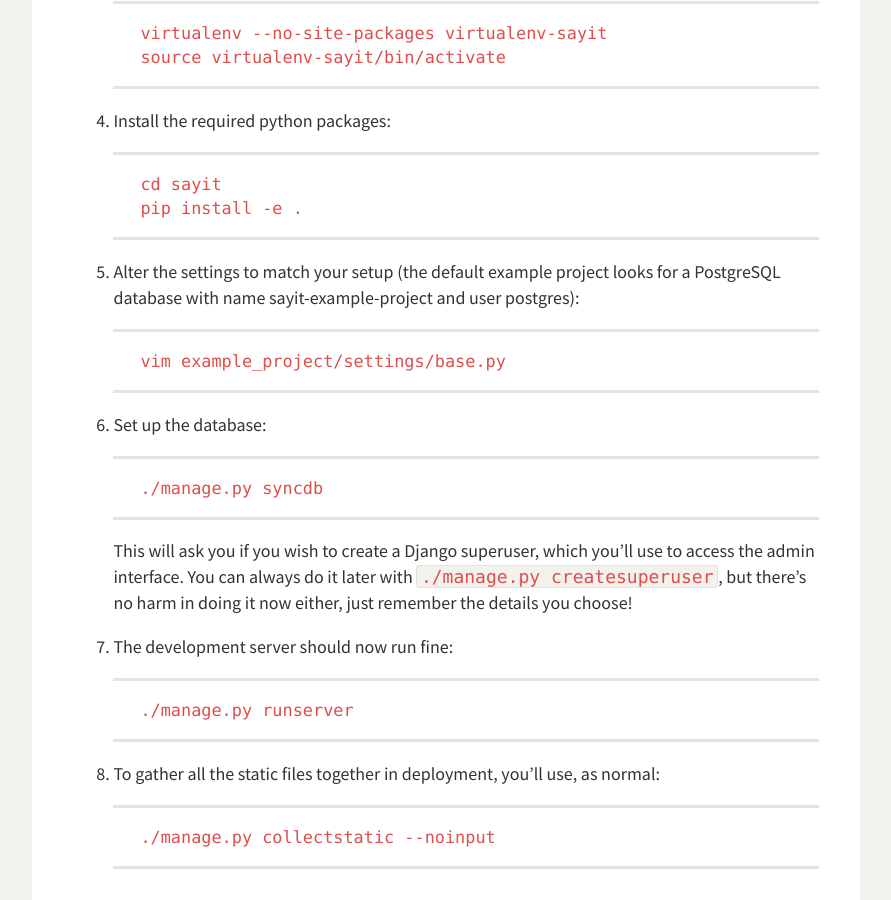
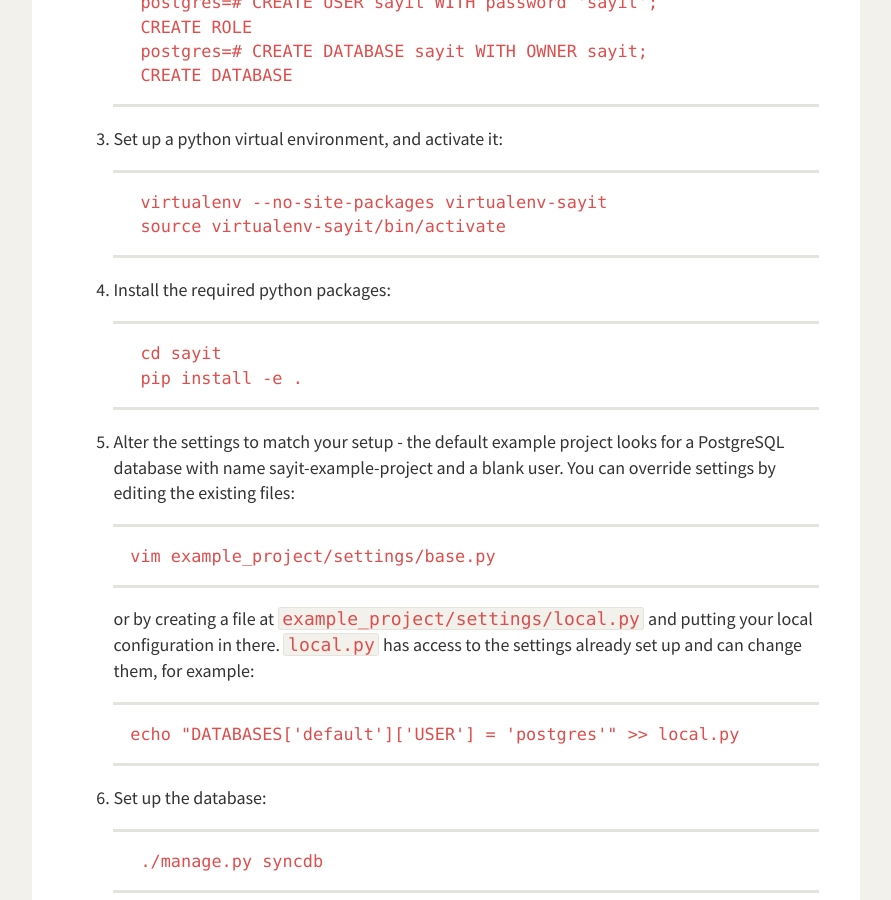
Before and after one commit to mysociety/sayit, a Jekyll site: the page built from install.md, in a window 1280 px wide and 900 px high, scrolled down 2928 px. Shown: the whole window, without its empty margins (56-947 px from the left). Built offline with Jekyll 4.4.1, drawn with Linux system fonts in a browser that asks for light colours; some of the changed text lies outside the part shown.

Commit message:
Add documentation on easy_thumbnails and local.py.

```diff
--- a/_layouts/page.html
+++ b/_layouts/page.html
@@ -4,7 +4,7 @@
 
 <div class="page-wrapper">
   <div class="page">
-
+    <!--
       {% capture url_parts %} {{ page.url | remove: "/index.html" | replace:'/'," " }}{% endcapture %}
       {% capture num_parts %}{{ url_parts | number_of_words | minus: 1 }}{% endcapture %}
       {% assign previous="" %}
@@ -22,7 +22,7 @@
         {% endfor %}
       {% endif %}
       </ul>
-
+    -->
       <div class="main-content-column">
         <main role="main" class="main-content">
           {{ content }}
--- a/install.md
+++ b/install.md
@@ -32,12 +32,21 @@
         'haystack',
         'django_select2',
         'django_bleach',
+        'easy_thumbnails',
         'popolo',
         'instances',
         'speeches',
 
-    If you're using South, you will also need to install `popit-django` and add
-`popit` to `INSTALLED_APPS` as that is used by some of our older migrations.
+1.  **Only if you're using South**
+    You will need to make sure `easy_thumbnails` is in your
+    `SOUTH_MIGRATION_MODULES`, e.g.:
+
+        SOUTH_MIGRATION_MODULES = {
+            'easy_thumbnails': 'easy_thumbnails.south_migrations',
+        }
+
+    You will also need to install `popit-django` and add `popit` to
+    `INSTALLED_APPS` as that is used by some of our older migrations.
 
 1. Add the following line to your `MIDDLEWARE_CLASSES`:
 
@@ -113,10 +122,17 @@
         cd sayit
         pip install -e .
 
-1. Alter the settings to match your setup (the default example project looks
-for a PostgreSQL database with name sayit-example-project and user postgres):
+1.  Alter the settings to match your setup - the default example project looks
+    for a PostgreSQL database with name sayit-example-project and a blank user.
+    You can override settings by editing the existing files:
 
         vim example_project/settings/base.py
+
+    or by creating a file at `example_project/settings/local.py` and putting
+    your local configuration in there. `local.py` has access to the settings
+    already set up and can change them, for example:
+
+        echo "DATABASES['default']['USER'] = 'postgres'" >> local.py
 
 1. Set up the database:
 
```
